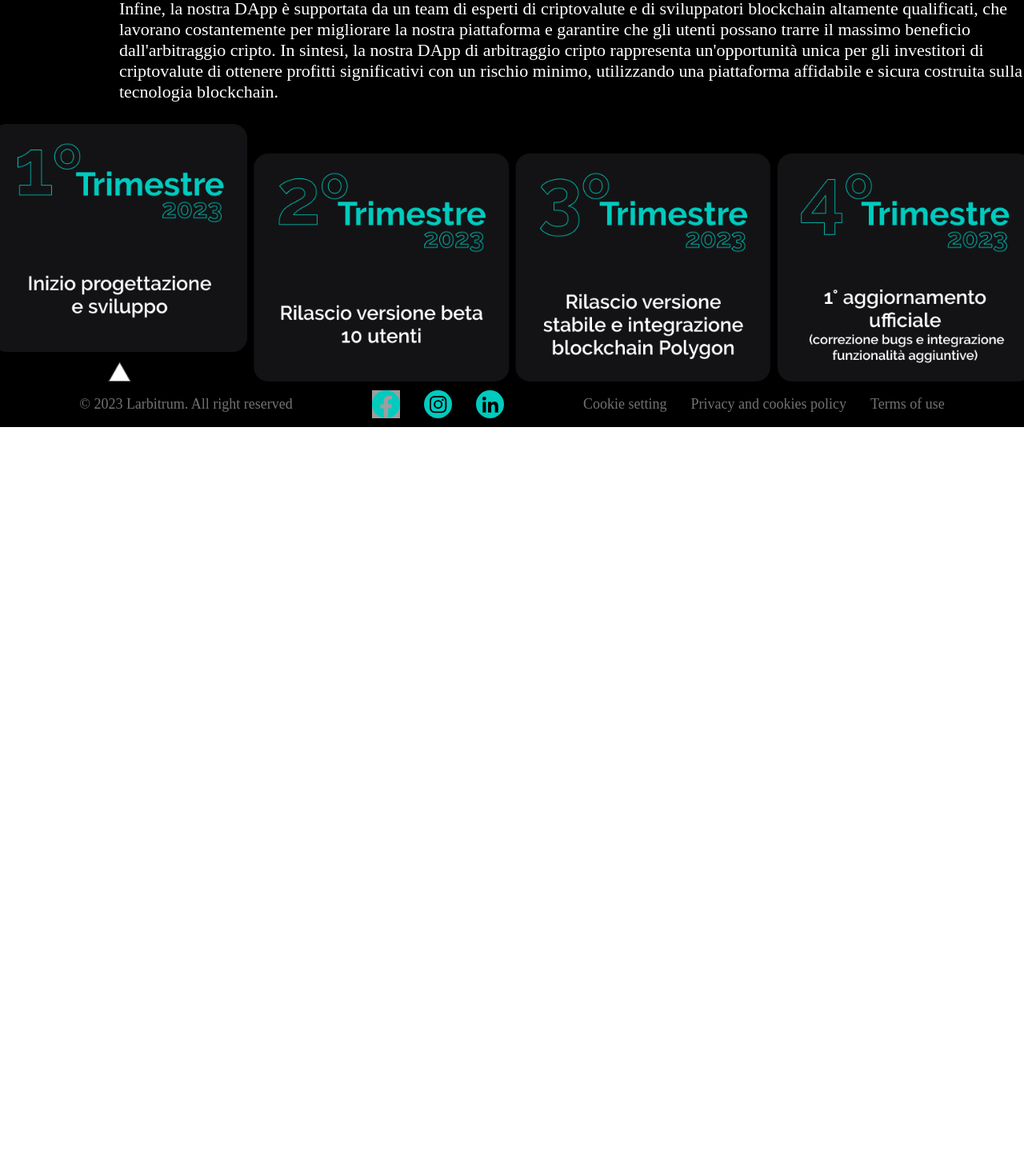
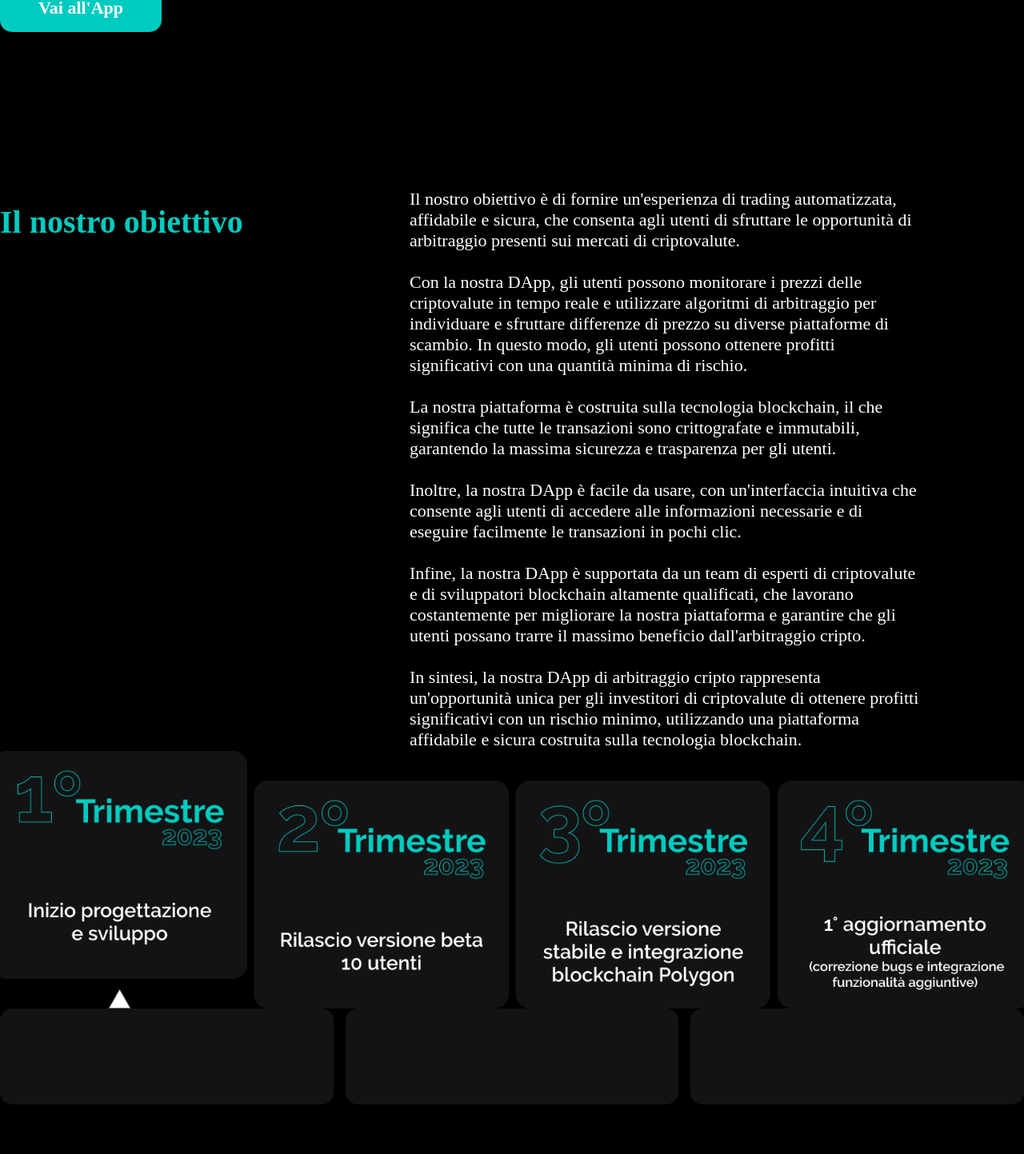
Before and after one commit to rokko/larbitrum, a React (Create React App) app: page / in a window 1280 px wide. Shown: the part 646-2089 px from the top of the page at 80% size. Before the commit the page ends 1180 px from the top, so only its background shows below. Built offline with nearby package versions, Linux system fonts and the light colour scheme; grey boxes are pictures that could not be loaded.

Commit message:
alcune fix

```diff
--- a/src/components/dapp/screens/Landing/Calcolatore/Calcolatore.tsx
+++ b/src/components/dapp/screens/Landing/Calcolatore/Calcolatore.tsx
@@ -1,7 +1,14 @@
 import React from 'react'
+import { BoxCalcolatore, ContainerCalcolatore } from './CalcolatoreStyled'
 
 const Calcolatore = () => {
-  return <></>
+  return (
+    <ContainerCalcolatore>
+      <BoxCalcolatore></BoxCalcolatore>
+      <BoxCalcolatore></BoxCalcolatore>
+      <BoxCalcolatore></BoxCalcolatore>
+    </ContainerCalcolatore>
+  )
 }
 
 export default Calcolatore
--- a/src/components/dapp/screens/Landing/Calcolatore/CalcolatoreStyled.tsx
+++ b/src/components/dapp/screens/Landing/Calcolatore/CalcolatoreStyled.tsx
@@ -1,5 +1,20 @@
 import styled from 'styled-components'
 
-const ContainerCalcolatore = styled.div``
+const ContainerCalcolatore = styled.div`
+  display: flex;
+  flex-direction: row;
+  align-items: center;
+  justify-content: center;
+  gap: 1rem;
+`
 
-export { ContainerCalcolatore }
+const BoxCalcolatore = styled.div`
+  width: 448px;
+  height: 120px;
+  /* UI Properties */
+  background: #131315 0% 0% no-repeat padding-box;
+  border-radius: 15px;
+  opacity: 1;
+`
+
+export { ContainerCalcolatore, BoxCalcolatore }
--- a/src/components/dapp/screens/Landing/Centrale/Centrale.tsx
+++ b/src/components/dapp/screens/Landing/Centrale/Centrale.tsx
@@ -11,8 +11,10 @@ import {
 const Centrale = () => {
   return (
     <ContainerCentrale>
-      <TitoloGrande>Bevenuti in</TitoloGrande>
-      <TitoloGrandeSpan>Larbitrum!</TitoloGrandeSpan>
+      <div>
+        <TitoloGrande>Bevenuti in</TitoloGrande>
+        <TitoloGrandeSpan>Larbitrum!</TitoloGrandeSpan>
+      </div>
       <Sottotitolo>
         Una piattaforma che utilizza la tecnologia blockchain per
         <br /> offrire un'opportunità di investimento unica per gli
--- a/src/components/dapp/screens/Landing/Centrale/CentraleStyled.tsx
+++ b/src/components/dapp/screens/Landing/Centrale/CentraleStyled.tsx
@@ -2,6 +2,9 @@ import styled from 'styled-components'
 const ContainerCentrale = styled.div`
   display: flex;
   flex-direction: column;
+  justify-content: center;
+  gap: 1rem;
+  height: 100vh;
 `
 const TitoloGrande = styled.p`
   /* UI Properties */
--- a/src/components/dapp/screens/Landing/Header/HeaderLanding.tsx
+++ b/src/components/dapp/screens/Landing/Header/HeaderLanding.tsx
@@ -8,9 +8,12 @@ import {
   TextButtonConnect,
 } from './HeaderLandingStyled'
 
+import Logo from '../../../../../assets/images/logo.png'
+
 const HeaderLanding = () => {
   return (
     <ContainerHeader>
+      <img src={Logo} width={'178px'} height={'28px'} />
       <SectionTesti>
         <TestiTitoli>Home</TestiTitoli>
         <TestiTitoli>RoadMap</TestiTitoli>
--- a/src/components/dapp/screens/Landing/Header/HeaderLandingStyled.tsx
+++ b/src/components/dapp/screens/Landing/Header/HeaderLandingStyled.tsx
@@ -4,6 +4,8 @@ const ContainerHeader = styled.div`
   display: flex;
   flex-direction: row;
   justify-content: space-evenly;
+  align-items: center;
+  align-content: center;
 `
 const ConnectWalletButton = styled.div`
   width: 202px;
--- a/src/components/dapp/screens/Landing/Landing.tsx
+++ b/src/components/dapp/screens/Landing/Landing.tsx
@@ -4,6 +4,8 @@ import { HeaderLanding } from './Header'
 import { Centrale } from './Centrale'
 import { RoadMap } from './RoadMap'
 import { Obiettivo } from './Obiettivo'
+import { Calcolatore } from './Calcolatore'
+import { Prezzo } from './Prezzo'
 
 const Landing = () => {
   return (
@@ -12,6 +14,8 @@ const Landing = () => {
       <Centrale />
       <Obiettivo />
       <RoadMap />
+      <Calcolatore />
+      <Prezzo />
       <FooterLanding />
     </div>
   )
--- a/src/components/dapp/screens/Landing/Obiettivo/Obiettivo.tsx
+++ b/src/components/dapp/screens/Landing/Obiettivo/Obiettivo.tsx
@@ -1,6 +1,8 @@
 import React from 'react'
 import {
   ContainerObiettivo,
+  ContainerTestoObiettivo,
+  ContainerTitoloObiettivo,
   TestoObiettivo,
   TitoloObiettivo,
 } from './ObiettivoStyled'
@@ -8,30 +10,43 @@ import {
 const Obiettivo = () => {
   return (
     <ContainerObiettivo>
+      <ContainerTitoloObiettivo>
         <TitoloObiettivo>Il nostro obiettivo</TitoloObiettivo>
+      </ContainerTitoloObiettivo>
+      <ContainerTestoObiettivo>
         <TestoObiettivo>
-        Il nostro obiettivo è di fornire un'esperienza di trading automatizzata,
-        affidabile e sicura, che consenta agli utenti di sfruttare le
-        opportunità di arbitraggio presenti sui mercati di criptovalute. Con la
-        nostra DApp, gli utenti possono monitorare i prezzi delle criptovalute
-        in tempo reale e utilizzare algoritmi di arbitraggio per individuare e
-        sfruttare differenze di prezzo su diverse piattaforme di scambio. In
-        questo modo, gli utenti possono ottenere profitti significativi con una
-        quantità minima di rischio. La nostra piattaforma è costruita sulla
-        tecnologia blockchain, il che significa che tutte le transazioni sono
-        crittografate e immutabili, garantendo la massima sicurezza e
-        trasparenza per gli utenti. Inoltre, la nostra DApp è facile da usare,
-        con un'interfaccia intuitiva che consente agli utenti di accedere alle
-        informazioni necessarie e di eseguire facilmente le transazioni in pochi
-        clic. Infine, la nostra DApp è supportata da un team di esperti di
+          Il nostro obiettivo è di fornire un'esperienza di trading
+          automatizzata, affidabile e sicura, che consenta agli utenti di
+          sfruttare le opportunità di arbitraggio presenti sui mercati di
+          criptovalute.
+          <br />
+          <br /> Con la nostra DApp, gli utenti possono monitorare i prezzi
+          delle criptovalute in tempo reale e utilizzare algoritmi di
+          arbitraggio per individuare e sfruttare differenze di prezzo su
+          diverse piattaforme di scambio. In questo modo, gli utenti possono
+          ottenere profitti significativi con una quantità minima di rischio.
+          <br />
+          <br /> La nostra piattaforma è costruita sulla tecnologia blockchain,
+          il che significa che tutte le transazioni sono crittografate e
+          immutabili, garantendo la massima sicurezza e trasparenza per gli
+          utenti.
+          <br /> <br />
+          Inoltre, la nostra DApp è facile da usare, con un'interfaccia
+          intuitiva che consente agli utenti di accedere alle informazioni
+          necessarie e di eseguire facilmente le transazioni in pochi clic.
+          <br />
+          <br /> Infine, la nostra DApp è supportata da un team di esperti di
           criptovalute e di sviluppatori blockchain altamente qualificati, che
-        lavorano costantemente per migliorare la nostra piattaforma e garantire
-        che gli utenti possano trarre il massimo beneficio dall'arbitraggio
-        cripto. In sintesi, la nostra DApp di arbitraggio cripto rappresenta
+          lavorano costantemente per migliorare la nostra piattaforma e
+          garantire che gli utenti possano trarre il massimo beneficio
+          dall'arbitraggio cripto. <br />
+          <br />
+          In sintesi, la nostra DApp di arbitraggio cripto rappresenta
           un'opportunità unica per gli investitori di criptovalute di ottenere
           profitti significativi con un rischio minimo, utilizzando una
           piattaforma affidabile e sicura costruita sulla tecnologia blockchain.
         </TestoObiettivo>
+      </ContainerTestoObiettivo>
     </ContainerObiettivo>
   )
 }
--- a/src/components/dapp/screens/Landing/Obiettivo/ObiettivoStyled.tsx
+++ b/src/components/dapp/screens/Landing/Obiettivo/ObiettivoStyled.tsx
@@ -1,6 +1,7 @@
 import styled from 'styled-components'
 
 const ContainerObiettivo = styled.div`
+  height: 90vh;
   display: flex;
   flex-direction: row;
 `
@@ -10,8 +11,11 @@ const TitoloObiettivo = styled.p`
   letter-spacing: 0px;
   color: #00cbbf;
   opacity: 1;
+  justify-content: center;
 `
-
+const ContainerTitoloObiettivo = styled.div`
+  width: 40%;
+`
 const TestoObiettivo = styled.p`
   text-align: left;
   font: normal normal normal 22px/26px Raleway;
@@ -19,4 +23,14 @@ const TestoObiettivo = styled.p`
   color: #ffffff;
   opacity: 1;
 `
-export { ContainerObiettivo, TestoObiettivo, TitoloObiettivo }
+
+const ContainerTestoObiettivo = styled.div`
+  width: 50%;
+`
+export {
+  ContainerObiettivo,
+  TestoObiettivo,
+  TitoloObiettivo,
+  ContainerTitoloObiettivo,
+  ContainerTestoObiettivo,
+}
--- /dev/null
+++ b/src/components/dapp/screens/Landing/Prezzo/Prezzo.tsx
@@ -0,0 +1,11 @@
+import React from 'react'
+
+const Prezzo = () => {
+  return (
+    <>
+      <p>Prezzo</p>
+    </>
+  )
+}
+
+export default Prezzo
--- /dev/null
+++ b/src/components/dapp/screens/Landing/Prezzo/index.ts
@@ -0,0 +1,2 @@
+import Prezzo from './Prezzo'
+export { Prezzo }
```
Also changed, not shown: src/components/dapp/screens/Landing/Prezzo/PrezzoStyled.tsx (added, +7 -0 lines), src/assets/images/logo.png (added). Lines whose indentation alone changed are shown as unchanged.
